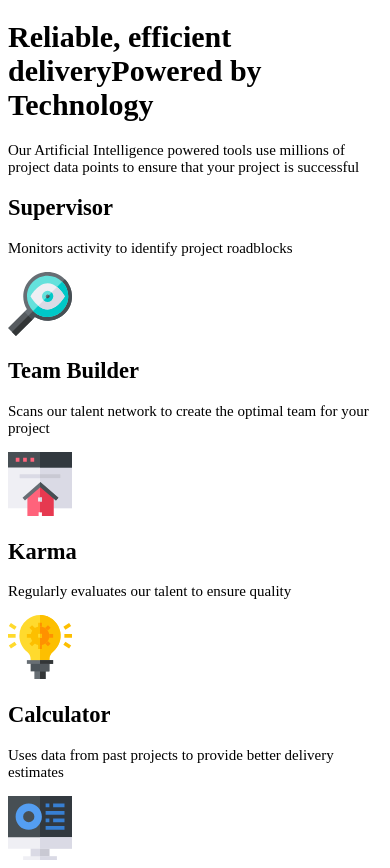
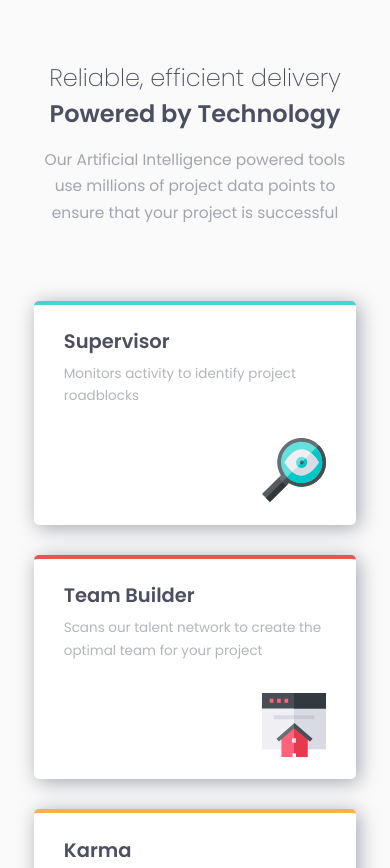
Before and after one commit to z-mn/frontend-mentor-four-card-feature, a plain HTML site: page index.html in a window 390 px wide. Shown: the top 868 px of the page. Drawn offline with Linux system fonts and the light colour scheme.

Commit message:
mobile design complete

```diff
--- a/index.html
+++ b/index.html
@@ -11,31 +11,33 @@
 </head>
 <body>
   <header>
-    <h1><span class="light">Reliable, efficient delivery</span>Powered by Technology</h1>
-    <p class="description">Our Artificial Intelligence powered tools use millions of project data points
-      to ensure that your project is successful</p>
+    <div class="container">
+      <h1><span class="light">Reliable, efficient delivery</span><br>Powered by Technology</h1>
+      <p class="description">Our Artificial Intelligence powered tools use millions of project data points
+        to ensure that your project is successful</p>
+    </div>
   </header>
   <main>
-    <div class="grid-container">
+    <div class="container grid-container">
       <article class="card cyan">
         <h2 class="heading">Supervisor</h2>
         <p class="small-description">Monitors activity to identify project roadblocks</p>
-        <img src="images/icon-supervisor.svg" alt="magnifying-glass" class="icon">
+        <img src="images/icon-supervisor.svg" alt="" class="icon">
       </article>
       <article class="card red">
         <h2 class="heading">Team Builder</h2>
         <p class="small-description">Scans our talent network to create the optimal team for your project</p>
-        <img src="images/icon-team-builder.svg" alt="browser" class="icon">
+        <img src="images/icon-team-builder.svg" alt="" class="icon">
       </article>
-      <article class="card yellow">
+      <article class="card orange">
         <h2 class="heading">Karma</h2>
         <p class="small-description">Regularly evaluates our talent to ensure quality</p>
-        <img src="images/icon-karma.svg" alt="lightbulb" class="icon">
+        <img src="images/icon-karma.svg" alt="" class="icon">
       </article>
       <article class="card blue">
         <h2 class="heading">Calculator</h2>
         <p class="small-description">Uses data from past projects to provide better delivery estimates</p>
-        <img src="images/icon-calculator.svg" alt="computer" class="icon">
+        <img src="images/icon-calculator.svg" alt="" class="icon">
       </article>
     </div>
   </main>
--- a/style.css
+++ b/style.css
@@ -12,9 +12,107 @@
     --blue: hsl(212, 86%, 64%);
     --darkBlue: hsl(234, 12%, 34%);
     --grayBlue: hsl(229, 6%, 66%);
+    --grayBlueLight: hsl(229, 6%, 72%);
     --lightGray: hsl(0, 0%, 98%);
+}
+
+*, *::before, *::after {
+    box-sizing: border-box;
+}
+
+* {
+    padding: 0;
+    margin: 0;
 }
 
 html {
     font-size: var(--fontSize);
 }
+
+body {
+    font-size: 1rem;
+    background-color: var(--lightGray);
+    font-family: var(--ff);
+    font-weight: var(--fw);
+    color: var(--grayBlue);
+    padding: 4rem 2rem;
+    min-height: 100vh;
+    display: flex;
+    flex-direction: column;
+    align-items: center;
+    gap: 3rem;
+    line-height: 1.7;
+}
+
+header {
+    text-align: center;
+    margin-block-end: 2rem;
+}
+
+h1, h2 {
+    color: var(--darkBlue);
+    font-weight: var(--heavyfw);
+    line-height: 1.5;
+}
+
+h1 {
+    font-size: 1.6em;
+    margin-block-end: 1rem;
+}
+
+.light {
+    font-weight: var(--lightfw);
+}
+
+.description {
+    font-size: 1.03rem
+}
+
+.container {
+    max-width: 21.5rem;
+}
+
+.grid-container {
+    display: grid;
+    gap: 2rem;
+}
+
+.card {
+    background-color: white;
+    box-shadow: 3px 3px 20px var(--grayBlue);
+    padding: 1.5rem 2rem;
+    border-radius: 5px;
+}
+
+h2 {
+    font-size: 1.3em;
+    margin-block-end: 0.4rem;
+}
+
+.small-description {
+    font-size: 0.9em;
+    margin-block-end: 2rem;
+    color: var(--grayBlueLight);
+}
+
+.icon {
+    float: right;
+    display: block;
+    max-width: 100%;
+}
+
+.cyan {
+    border-top: 4px solid var(--cyan);
+}
+
+.red {
+    border-top: 4px solid var(--red);
+}
+
+.orange {
+    border-top: 4px solid var(--orange);
+}
+
+.blue {
+    border-top: 4px solid var(--blue);
+}
```
